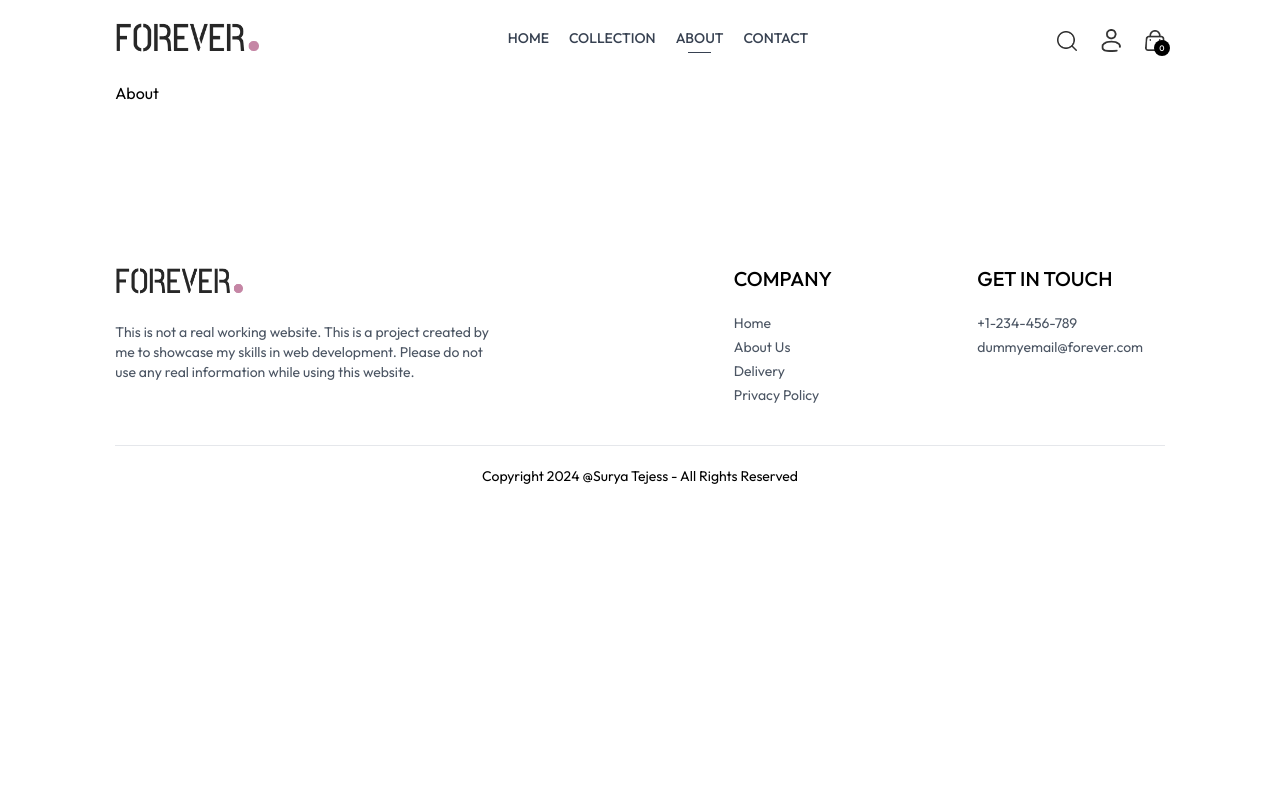
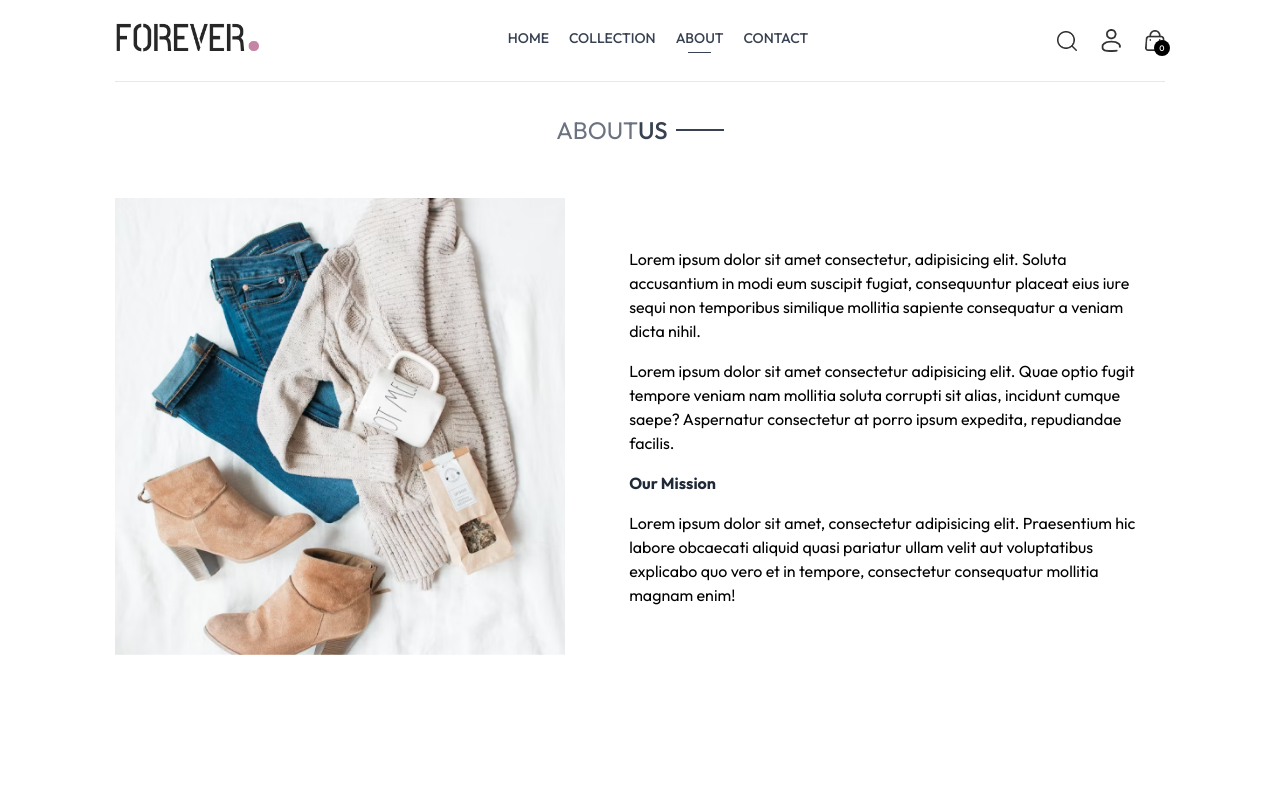
Before and after one commit to suryatejess/forever-e-commerce-website-frontend, a React app: page /about in a window 1280 px wide. Shown: the top 800 px of the page. Built offline with nearby package versions, Linux system fonts and the light colour scheme; the HTML template or start-up script is replaced by a standard one.

Commit message:
About and Contact Pages

```diff
--- a/src/pages/About.jsx
+++ b/src/pages/About.jsx
@@ -1,7 +1,45 @@
 import React from "react";
+import Title from "../components/Title";
+import { assets } from "../assets/assets";
 
 const About = () => {
-  return <div>About</div>;
+  return (
+    <div>
+      <div className="text-2xl text-center pt-8 border-t">
+        <Title text1={"ABOUT"} text2={"US"} />
+      </div>
+
+      <div className="my-10 flex flex-col md:flex-row gap-16">
+        <img
+          className="w-full md:max-w-[450px]"
+          src={assets.about_img}
+          alt="image related to us"
+        />
+        <div className="flex flex-col justify-center gap-4 md:w-2/4 texgray-600">
+          <p>
+            Lorem ipsum dolor sit amet consectetur, adipisicing elit. Soluta
+            accusantium in modi eum suscipit fugiat, consequuntur placeat eius
+            iure sequi non temporibus similique mollitia sapiente consequatur a
+            veniam dicta nihil.
+          </p>
+          <p>
+            Lorem ipsum dolor sit amet consectetur adipisicing elit. Quae optio
+            fugit tempore veniam nam mollitia soluta corrupti sit alias,
+            incidunt cumque saepe? Aspernatur consectetur at porro ipsum
+            expedita, repudiandae facilis.
+          </p>
+
+          <b className="text-gray-800">Our Mission</b>
+          <p>
+            Lorem ipsum dolor sit amet, consectetur adipisicing elit.
+            Praesentium hic labore obcaecati aliquid quasi pariatur ullam velit
+            aut voluptatibus explicabo quo vero et in tempore, consectetur
+            consequatur mollitia magnam enim!
+          </p>
+        </div>
+      </div>
+    </div>
+  );
 };
 
 export default About;
--- a/src/pages/Contact.jsx
+++ b/src/pages/Contact.jsx
@@ -1,7 +1,42 @@
 import React from "react";
+import Title from "../components/Title";
+import { assets } from "../assets/assets";
+import NewsletterBox from "../components/NewsletterBox";
 
 const Contact = () => {
-  return <div>Contact</div>;
+  return (
+    <div>
+      <div className="text-center text-2xl pt-10 border-t">
+        <Title text1={"Contact"} text2={"Us"}></Title>
+      </div>
+
+      <div className="my-10 flex flex-col justify-center md:flex-row gap-10 mb-28">
+        <img
+          className="w-full md:max-w-[480px]"
+          src={assets.contact_img}
+          alt=""
+        />
+        <div className="flex flex-col justify-center items-start gap-6">
+          <p className="font-semibold text-xl text-gray-600">Our Store</p>
+          <p className="text-gray-500">
+            52344 Alita Station <br /> Suite 377, Andhra Pradesh, India
+          </p>
+          <p className="text-gray-500">
+            Tel: (444) 4444-4432 <br /> Email: fake@forever.co
+          </p>
+          <p className="font-semibold text-xl text-gray-600">
+            Careers at Forever
+          </p>
+          <p>Learn more about our teams and job opening</p>
+          <button className="border border-black px-8 py-4 text-sm hover:bg-black hover:text-white transition-all">
+            Explore Jobs
+          </button>
+        </div>
+      </div>
+
+      <NewsletterBox />
+    </div>
+  );
 };
 
 export default Contact;
```
